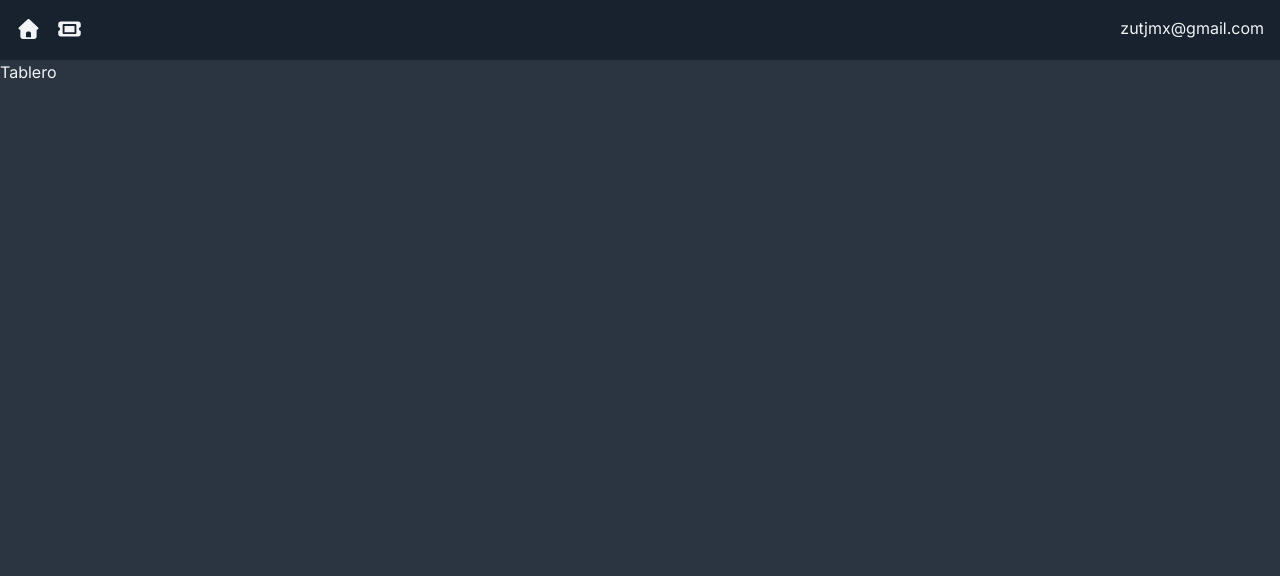
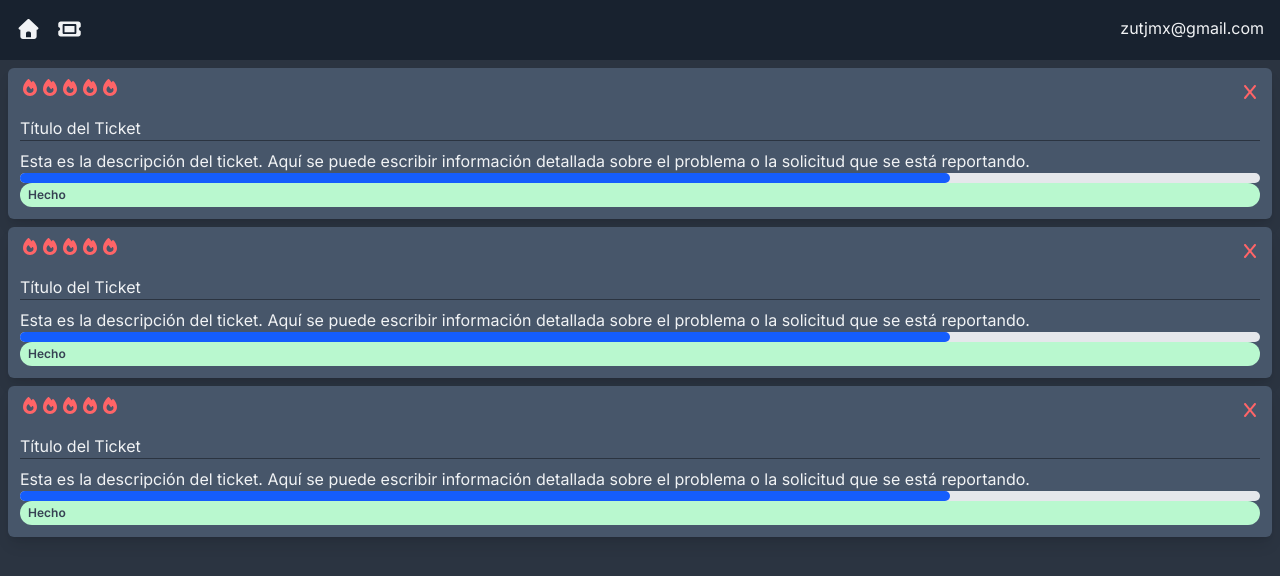
Before and after one commit to zutjmx/ticket-app, a Next.js app: page / in a window 1280 px wide. Shown: the top 576 px of the page. Built offline with nearby package versions, Linux system fonts and the light colour scheme.

Commit message:
Modificaciones 17/10/2026 16:19

```diff
--- /dev/null
+++ b/app/(components)/PriorityDisplay.jsx
@@ -0,0 +1,16 @@
+import { faFire } from "@fortawesome/free-solid-svg-icons"
+import { FontAwesomeIcon } from "@fortawesome/react-fontawesome"
+
+const PriorityDisplay = () => {
+  return (
+    <div className="flex justify-start align-baseline">
+        <FontAwesomeIcon icon={faFire} className="text-red-400" />
+        <FontAwesomeIcon icon={faFire} className="text-red-400" />
+        <FontAwesomeIcon icon={faFire} className="text-red-400" />
+        <FontAwesomeIcon icon={faFire} className="text-red-400" />
+        <FontAwesomeIcon icon={faFire} className="text-red-400" />
+    </div>
+  )
+}
+
+export default PriorityDisplay
--- /dev/null
+++ b/app/(components)/ProgressDisplay.jsx
@@ -0,0 +1,11 @@
+const ProgressDisplay = () => {
+  return (
+    <div className="w-full bg-gray-200 rounded-full h-2.5 ">
+        <div className="bg-blue-600 h-2.5 rounded-full" style={{ width: "75%" }}>
+
+        </div>
+    </div>
+  )
+}
+
+export default ProgressDisplay
--- /dev/null
+++ b/app/(components)/StatusDisplay.jsx
@@ -0,0 +1,9 @@
+const StatusDisplay = () => {
+  return (
+    <span className="inline-block rounded-full px-2 py-1 text-xs font-semibold text-gray-700 bg-green-200">
+        Hecho
+    </span>
+  )
+}
+
+export default StatusDisplay
--- a/app/(components)/TicketCard.jsx
+++ b/app/(components)/TicketCard.jsx
@@ -1,6 +1,26 @@
+import DeleteBlock from "./DeleteBlock"
+import PriorityDisplay from "./PriorityDisplay"
+import ProgressDisplay from "./ProgressDisplay"
+import StatusDisplay from "./StatusDisplay"
+
 const TicketCard = () => {
   return (
-    <div>TicketCard</div>
+    <div className="flex flex-col bg-card hover:bg-card-hover rounded-md shadow-lg p-3 m-2">
+      <div className="flex mb-3">
+        <PriorityDisplay />
+        <div className="ml-auto">
+          <DeleteBlock />
+        </div>
+      </div>
+      <h4>Título del Ticket</h4>
+      <hr className="h-px border-0 bg-page mb-2" />
+      <p className="whitespace-pre-wrap">
+        Esta es la descripción del ticket.
+        Aquí se puede escribir información detallada sobre el problema o la solicitud que se está reportando.
+      </p>
+      <ProgressDisplay />
+      <StatusDisplay />
+    </div>
   )
 }
 
--- a/app/page.jsx
+++ b/app/page.jsx
@@ -1,6 +1,12 @@
+import TicketCard from "./(components)/TicketCard"
+
 const Dashboard = () => {
   return (
-    <div>Tablero</div>
+    <div>
+      <TicketCard />
+      <TicketCard />
+      <TicketCard />
+    </div>
   )
 }
 
```
